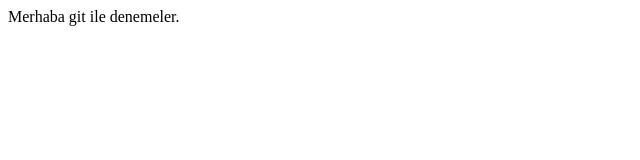
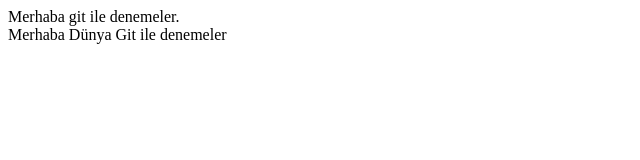
Before and after one commit to fatihturkmen70/okulyonetim, a plain HTML site: page index.html in a window 1280 px wide. Shown: the whole page, without its empty margins (0-640 px from the left). Drawn offline with Linux system fonts and the light colour scheme.

Commit message:
Container menu oluşturuldu.

```diff
--- a/index.html
+++ b/index.html
@@ -6,5 +6,8 @@
 </head>
 <body>
   Merhaba git ile denemeler.
+  <div class="container">
+      Merhaba Dünya Git ile denemeler
+  </div>
 </body>
 </html>
```
